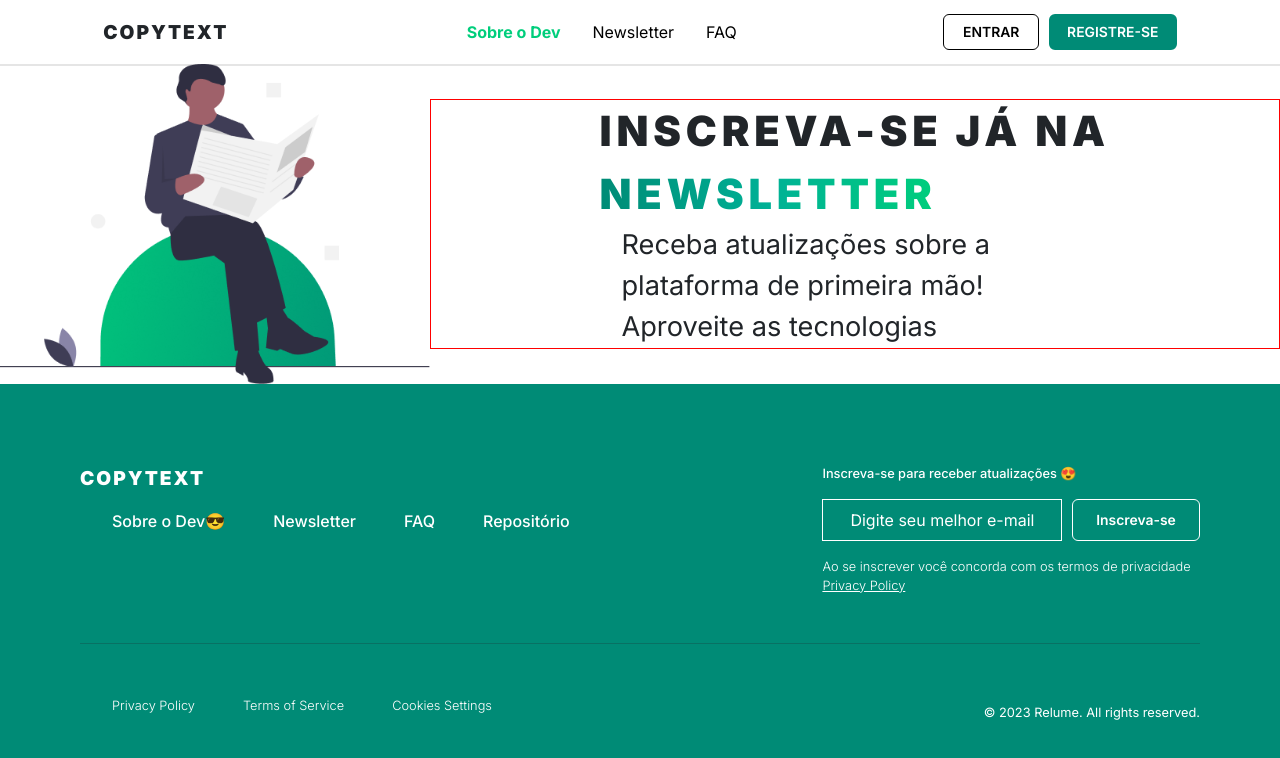
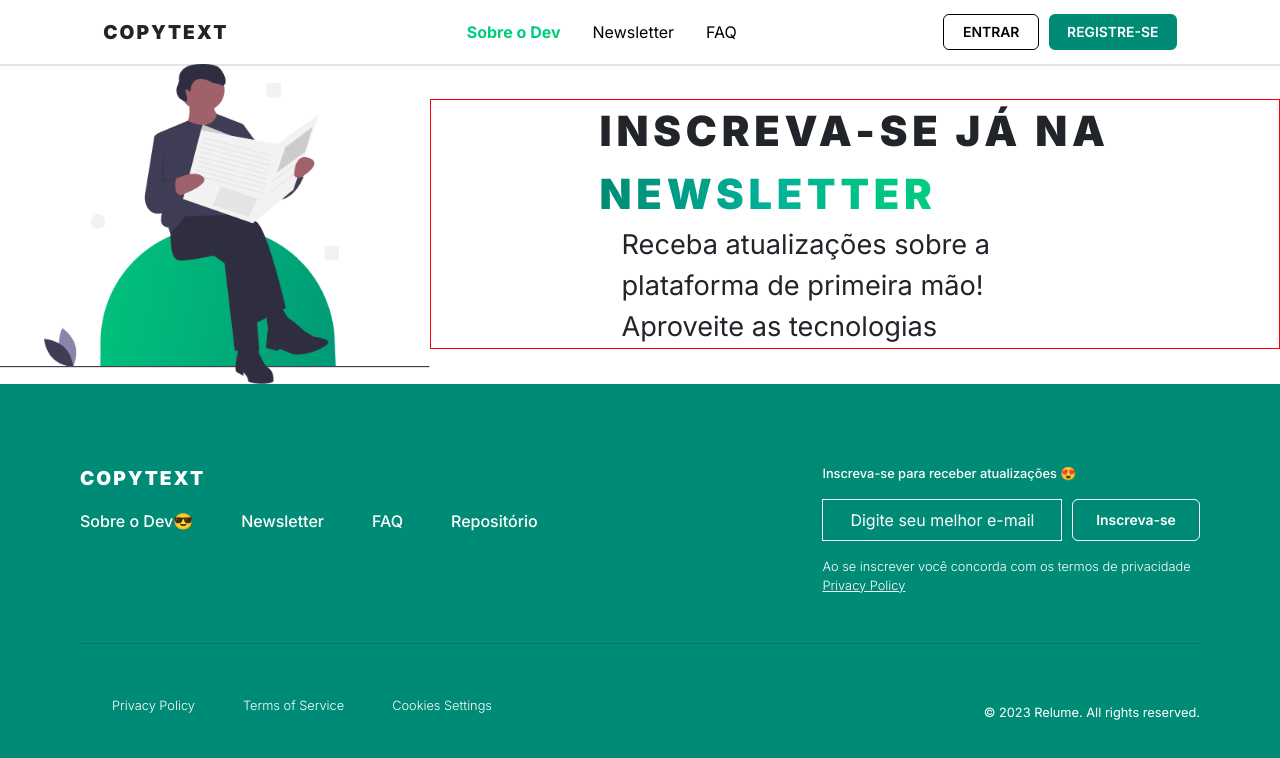
Before and after one commit to fdfborges/NewCopyText, a React (Vite) app: page /newsletter in a window 1280 px wide. Shown: the top 758 px of the page. Built offline with nearby package versions, Linux system fonts and the light colour scheme.

Commit message:
Footer corrigido

```diff
--- a/src/pages/Components/Footer/Footer.scss
+++ b/src/pages/Components/Footer/Footer.scss
@@ -16,14 +16,18 @@
             flex-direction: column;
             gap: 1rem;
 
-            .ContainerNavLeft_Logo {}
+
+            .ContainerNavLeft_Logo {
+
+            }
 
             .ContainernavLeft_Links ul {
                 display: flex;
                 gap: 3rem;
-
+                padding: 0;
                 li {
                     list-style: none;
+
                 }
 
                 li a {
```
